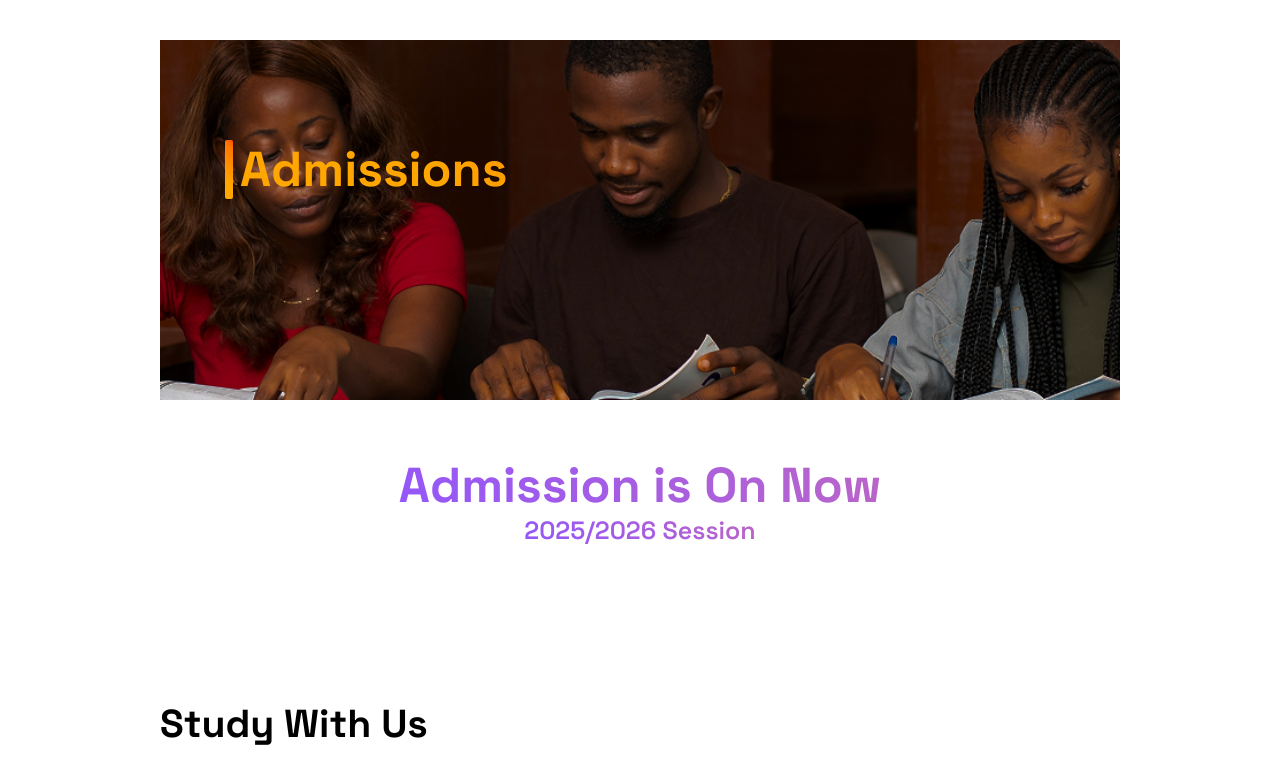
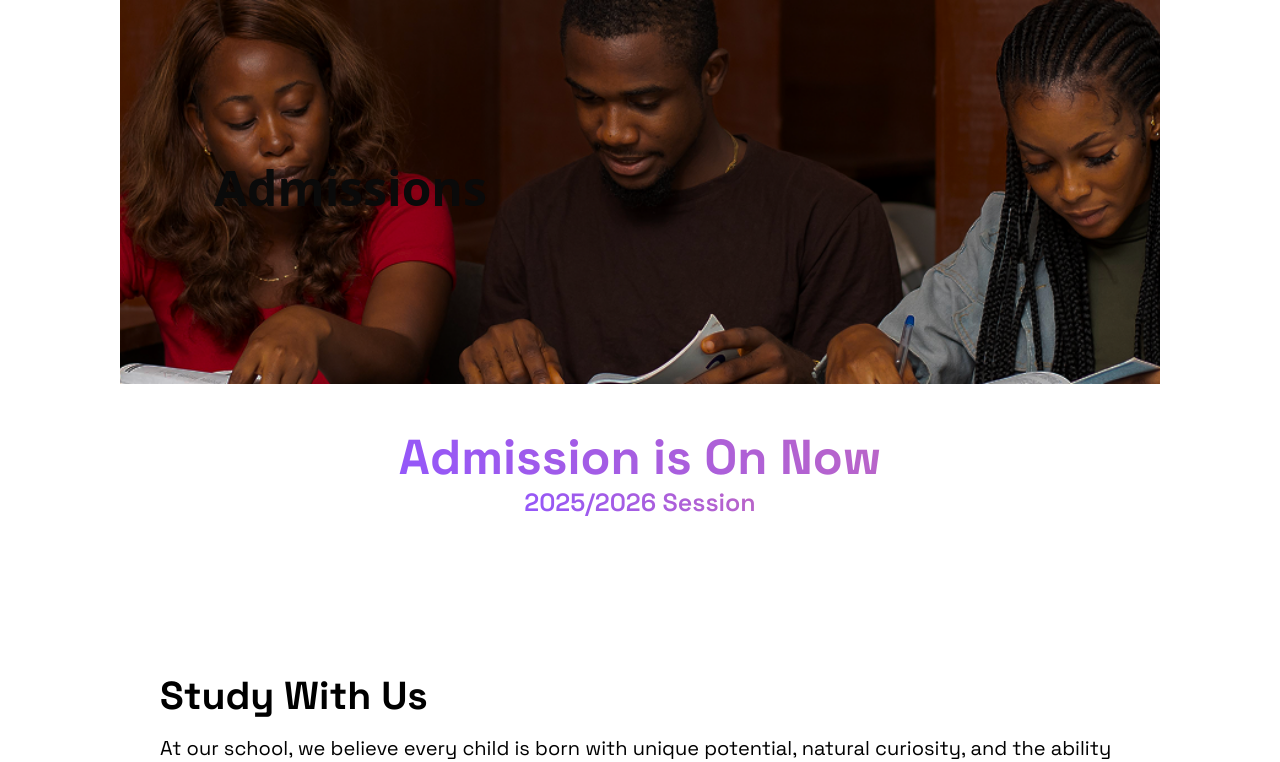
Before and after one commit to Ezekiel-Faith/Smart-School, a React (Vite) app: page / in a window 1280 px wide. Shown: the top 762 px of the page. Built offline with nearby package versions, Linux system fonts and the light colour scheme.

Commit message:
Herosection

```diff
--- a/src/components/hero.jsx
+++ b/src/components/hero.jsx
@@ -1,4 +1,5 @@
 import React from "react";
+import bannerImage from '../assets/study-group-african-people 1.png'; // Ensure this path is correct
 import { HeroProperties } from "@/constants/properties";
 import AnimateOnScroll from "./AnimateOnScroller";
 
@@ -6,8 +7,28 @@ export default function Hero(){
   return(
     <>
         <section className='lg:mb-25 md:mb-18 mb-10 md:w-auto'>
-      <div className='relative hero-bg p-20 md:p-45 md:w-auto md:m-10'>
-        <h1 className='lg:-mt-20 md:-ml-25 hero-txt font-project text-[25px] font-bold  md:text-[49px] md:normal-case md:font-[700] leading-[58.8px]'>{HeroProperties.title}</h1>
+      <div className='relative h-64 md:h-80 lg:h-96'>
+        <img
+          src={bannerImage}
+          alt='Three students studying at desks'
+          className='w-full h-full object-cover'
+        />
+        {/* Overlay with Text */}
+        <div className='absolute inset-0 flex items-center pl-20'>
+          {/* AnimateOnScroll wraps ONLY the specific div containing the h1 and line */}
+          <AnimateOnScroll
+            animationClasses='opacity-0 translate-y-8' // Title slides up from bottom
+            inViewClasses='opacity-100 translate-y-0'
+            transition='transition-all duration-700 ease-out' // Smooth transition
+          >
+            <div className='flex items-center space-x-2'>
+              <div className='w-1.5 h-10 bg-[var(--text-color)]' />
+              <h1 className='text-[var(--text-color)] text-3xl md:text-4xl lg:text-5xl font-bold pb-2'>
+                {HeroProperties.title}
+              </h1>
+            </div>
+          </AnimateOnScroll>
+        </div>
       </div>
       <AnimateOnScroll
             animationClasses='opacity-0 translate-y-8' // Title slides up from bottom
--- a/src/styles/global.css
+++ b/src/styles/global.css
@@ -1,10 +1,4 @@
  @import url('https://fonts.googleapis.com/css2?family=Space+Grotesk:wght@300..700&display=swap');
-.hero-bg {
-  background-image: url('../assets/study-group-african-people 1.png');
-  background-size: cover;
-  background-position: center;
-  background-repeat: no-repeat;
-}
 .txt{
     background: var(--Purple-blend, linear-gradient(233deg, #ED7884 -127.38%, #9055FF 108.2%));
     background-clip: text;
```
